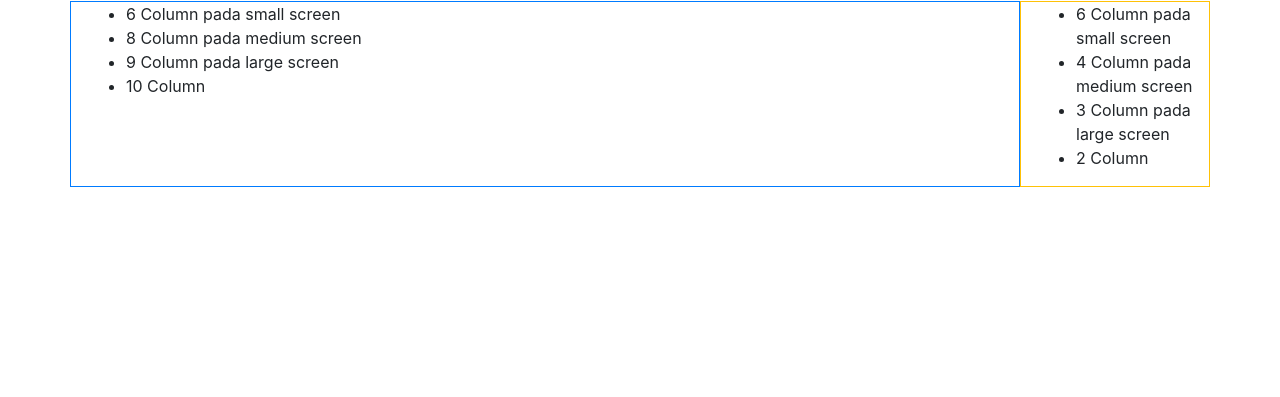
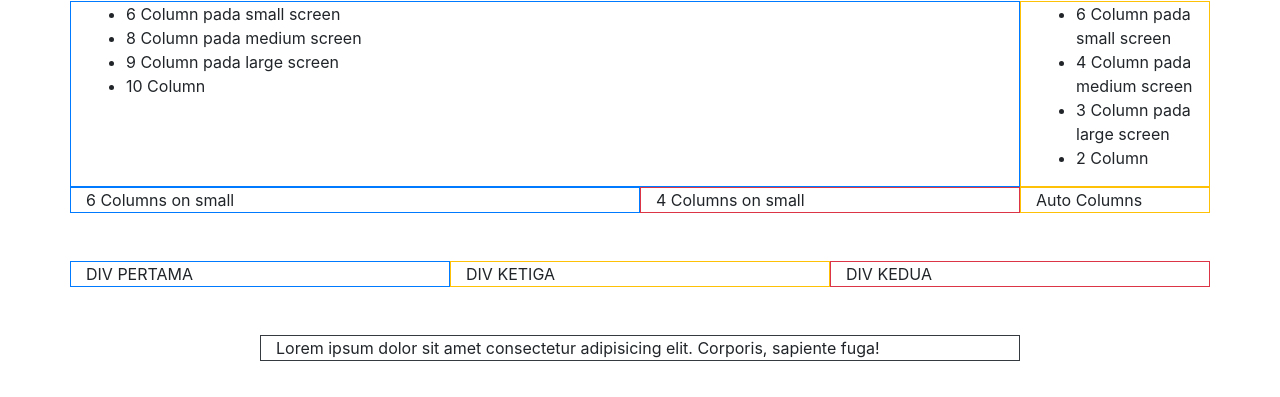
Before and after one commit to mfadhima/jc10-bootstrap, a plain HTML site: page gridflex.html in a window 1280 px wide. Shown: the part 75-472 px from the top of the page. Drawn offline with nearby package versions, Linux system fonts and the light colour scheme.

Commit message:
Tambah beberapa contoh

```diff
--- a/gridflex.html
+++ b/gridflex.html
@@ -36,6 +36,27 @@
         </div>
 
         <!-- CONTOH 2 -->
+        <!-- Jika tidak didefinisikan, akan mengambil sisa ruang yg ada (auto) -->
+        <div class="row mb-5">
+            <div class="col-sm-6 border border-primary">6 Columns on small</div>
+            <div class="col-sm-4 border border-danger">4 Columns on small</div>
+            <div class="col border border-warning">Auto Columns</div>
+        </div>
+
+        <!-- CONTOH 3 -->
+        <!-- Order, menentukan urutan -->
+        <div class="row mb-5">
+            <div class="order-1 col-sm-4 border border-primary">DIV PERTAMA</div>
+            <div class="order-3 col-sm-4 border border-danger">DIV KEDUA</div>
+            <div class="order-2 col-sm-4 border border-warning">DIV KETIGA</div>
+        </div>
+
+        <!-- CONTOH 4 -->
+        <!-- Offset -->
+        <!-- Skip beberapa bagian -->
+        <div class="row">
+            <div class="col-sm-8 offset-2 border border-dark">Lorem ipsum dolor sit amet consectetur adipisicing elit. Corporis, sapiente fuga!</div>
+        </div>
     </div>
 
 
```
